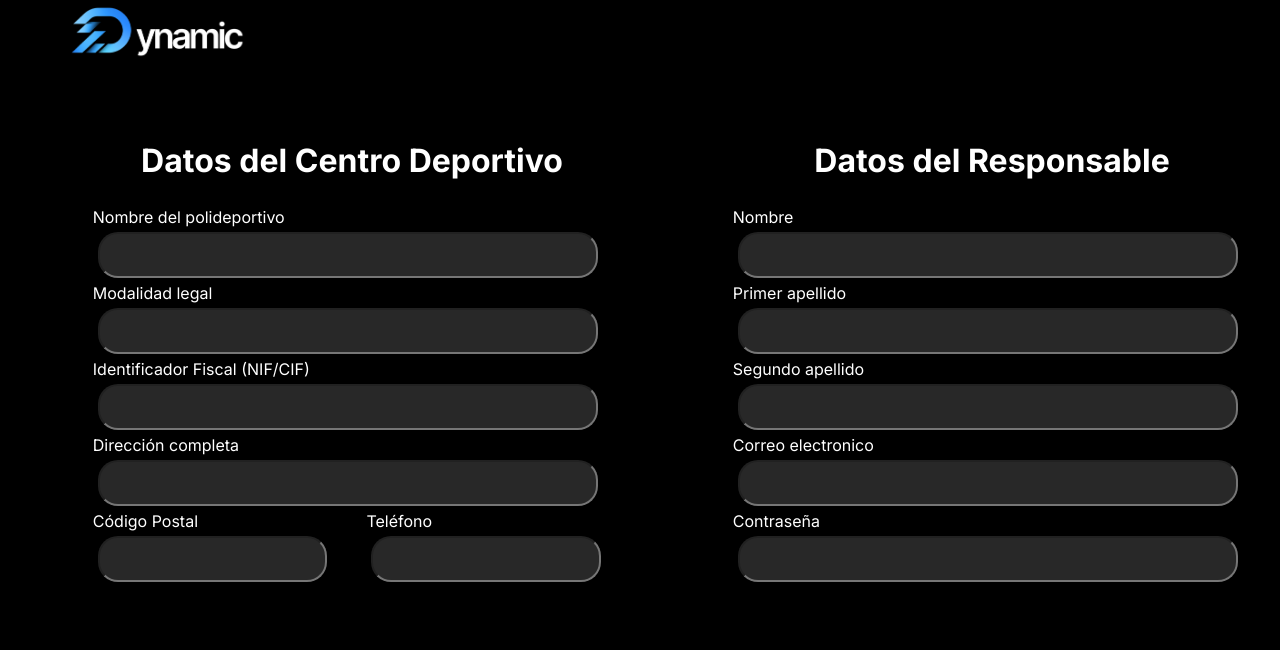
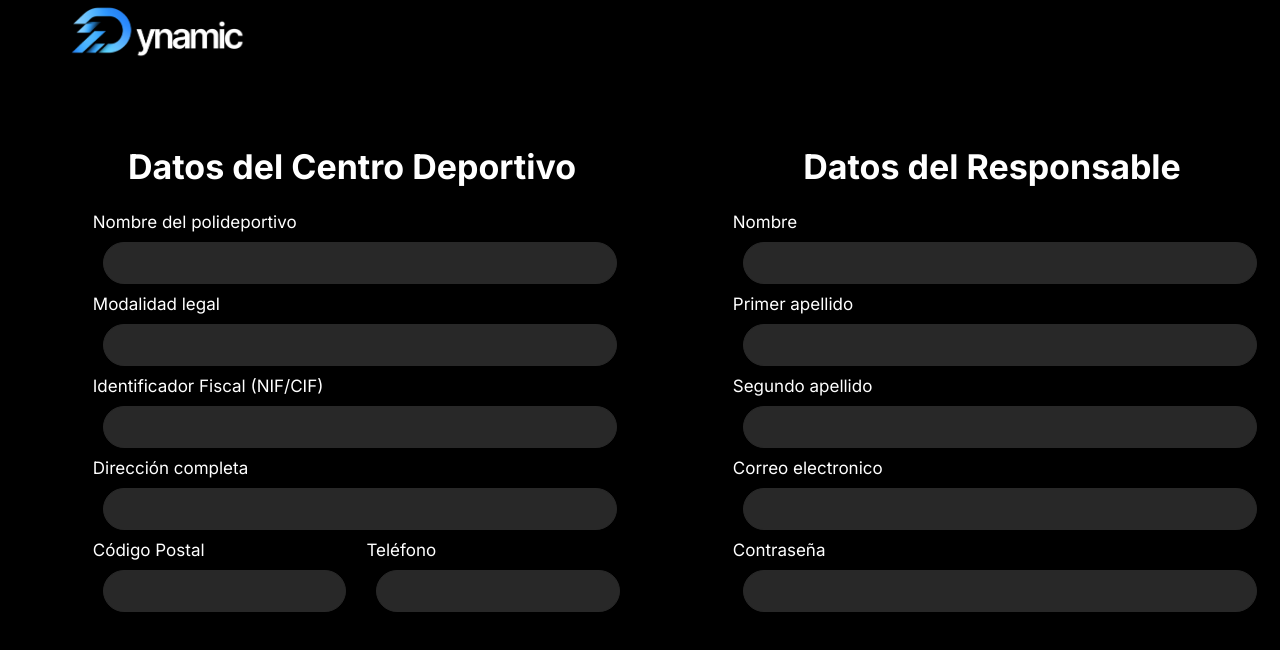
Before and after one commit to PauGimenoIFP/ProyectoDynamicWeb, a React (Vite) app in the folder App_Web/: page /signup in a window 1280 px wide. Shown: the top 650 px of the page. Built offline with nearby package versions, Linux system fonts and the light colour scheme.

Commit message:
Creado de estilos generalizados

```diff
--- a/App_Web/src/App.css
+++ b/App_Web/src/App.css
@@ -42,7 +42,6 @@
 
 .boton-izquierdo-r-s {
   padding: 10px 20px;
-  font-size: 17px;
   cursor: pointer;
   background-color: var(--primary-color);
   color: var(--text-color);
@@ -54,7 +53,6 @@
 
 .boton-derecho-r-s {
   padding: 10px 20px;
-  font-size: 17px;
   cursor: pointer;
   background-color: transparent;
   color: var(--text-color);
@@ -102,12 +100,8 @@
 }
 
 .input-s {
-  background-color: #282828;
-  color: #9C9C9C;
   width: 90%;
-  height: 40px;
-  margin: 5px;
-  border-radius: 20px;
+  margin: 10px;
 }
 .form-s{
   left: 5%;
@@ -174,7 +168,7 @@
 }
 
 .label-email-l {
-  font-size: 17px;
+
 }
 
 .email-l {
--- a/App_Web/src/index.css
+++ b/App_Web/src/index.css
@@ -7,4 +7,23 @@ body {
   margin:0%;
   font-family: 'Inter', sans-serif;
   color: white;
+  font-size: 17px;
 }
+button{
+  font-size: 17px;
+  font-weight: bold;
+}
+a {
+  font-size: 17px;
+}
+label {
+  font-size: 17px;
+}
+input {
+  border: 1px solid #282828;
+  border-radius: 30px;
+  padding: 10px;
+  background-color: var(--inputs);
+  color: var(--text-color);
+  height: 20px;
+}
--- a/App_Web/src/signUp_Form.jsx
+++ b/App_Web/src/signUp_Form.jsx
@@ -12,26 +12,26 @@ export function SignUp_Form(){
               <h1>Datos del Centro Deportivo</h1>
             </div>
             <div className='form-s'>
-              <a>Nombre del polideportivo</a>
+              <label>Nombre del polideportivo</label>
               <input type='text' className="input-s">
               </input>
-              <a>Modalidad legal</a>
+              <label>Modalidad legal</label>
               <input type='text' className="input-s">
               </input>
-              <a>Identificador Fiscal (NIF/CIF)</a>
+              <label>Identificador Fiscal (NIF/CIF)</label>
               <input type='text' className="input-s">
               </input>
-              <a>Dirección completa</a>
+              <label>Dirección completa</label>
               <input type='text' className="input-s">
               </input>
               <div className='grid-s'>
                 <div className='marco-CodTel-s'>
-                  <a>Código Postal</a>
+                  <label>Código Postal</label>
                   <input type='text' className="input-s">
                   </input>
                 </div>
                 <div className='marco-CodTel-s'>
-                  <a>Teléfono</a>
+                  <label>Teléfono</label>
                   <input type='text' className="input-s">
                   </input>
                 </div>
@@ -43,19 +43,19 @@ export function SignUp_Form(){
               <h1>Datos del Responsable</h1>
             </div>
             <div className='form-s'>
-              <a>Nombre</a>
+              <label>Nombre</label>
               <input type='text' className="input-s">
               </input><br></br>
-              <a>Primer apellido</a>
+              <label>Primer apellido</label>
               <input type='text' className="input-s">
               </input>
-              <a>Segundo apellido</a>
+              <label>Segundo apellido</label>
               <input type='text' className="input-s">
               </input>
-              <a>Correo electronico</a>
+              <label>Correo electronico</label>
               <input type='text' className="input-s">
               </input>
-              <a>Contraseña</a>
+              <label>Contraseña</label>
               <input type='text' className="input-s">
               </input>
             </div>
```
